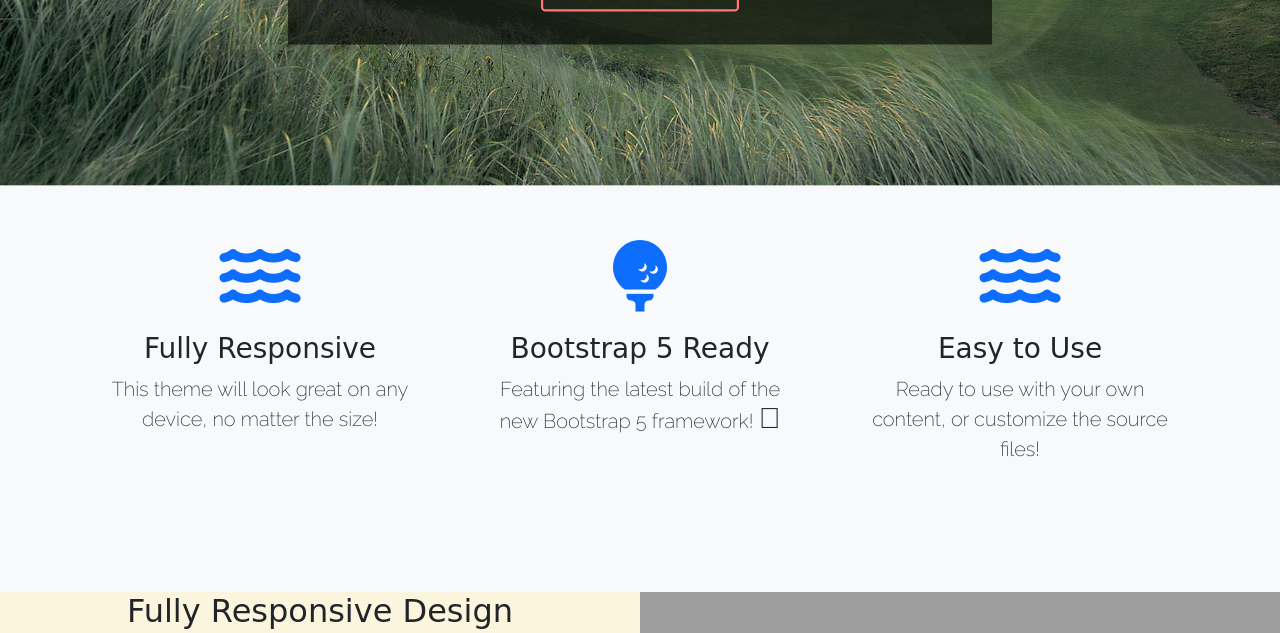
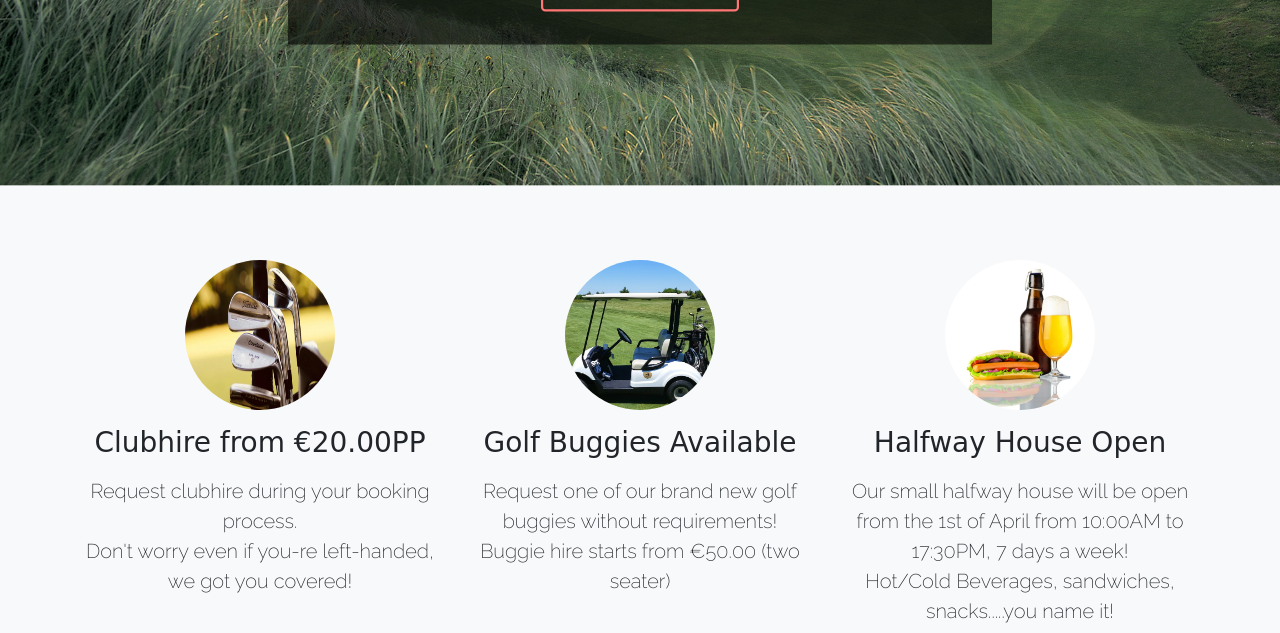
Before and after one commit to AdamPillis/HighDunes, a Django app: page / in a window 1280 px wide. Shown: the part 697-1330 px from the top of the page. Run offline with Django 3.2, Linux system fonts and the light colour scheme; data that the repository does not hold is empty; some web fonts are replaced; grey boxes are pictures that could not be loaded.

Commit message:
Add: style to features icons section and add: three images clubhire etc.

```diff
--- a/static/css/styles.css
+++ b/static/css/styles.css
@@ -104,12 +104,14 @@ hr {
 }
 .features-icons .features-icons-item {
   max-width: 20rem;
+  align-items: center;
+  justify-content: center;
 }
-.features-icons .features-icons-item .features-icons-icon {
-  height: 7rem;
-}
-.features-icons .features-icons-item .features-icons-icon i {
-  font-size: 4.5rem;
+.features-icons .features-icons-item .features-icons-icon img {
+  height: 150px;
+  width: 150px;
+  border-radius: 50%;
+  margin-top: 5vh;
 }
 /* review section */
 .review-link {
--- a/templates/index.html
+++ b/templates/index.html
@@ -24,24 +24,43 @@
         <div class="row">
             <div class="col-lg-4">
                 <div class="features-icons-item mx-auto mb-5 mb-lg-0 mb-lg-3">
-                    <div class="features-icons-icon d-flex"><i class="fas fa-water m-auto text-primary"></i></div>
-                    <h3>Fully Responsive</h3>
-                    <p class="lead mb-0">This theme will look great on any device, no matter the size!</p>
+                    <div class="features-icons-icon">
+                        <img src="/static/images/golf-club-hire.webp" alt="Clubhire available">
+                    </div>
                 </div>
+                <h3>Clubhire from €20.00PP</h3>
+                <p class="lead mb-3 mt-3">
+                    Request clubhire during your booking process.
+                    <br>
+                    Don't worry even if you-re left-handed, we got you covered!
+                </p>
             </div>
+
             <div class="col-lg-4">
                 <div class="features-icons-item mx-auto mb-5 mb-lg-0 mb-lg-3">
-                    <div class="features-icons-icon d-flex"><i class="fas fa-golf-ball m-auto text-primary"></i></div>
-                    <h3>Bootstrap 5 Ready</h3>
-                    <p class="lead mb-0">Featuring the latest build of the new Bootstrap 5 framework! <i class="fal fa-water"></i></p>
+                    <div class="features-icons-icon">
+                        <img src="/static/images/golf-buggie.jpg" alt="Golf Buggies available">
+                    </div>
                 </div>
+                <h3>Golf Buggies Available</h3>
+                <p class="lead mb-3 mt-3">
+                    Request one of our brand new golf buggies without requirements!
+                    <br>
+                    Buggie hire starts from €50.00 (two seater)
+                </p>
             </div>
+
             <div class="col-lg-4">
-                <div class="features-icons-item mx-auto mb-0 mb-lg-3">
-                    <div class="features-icons-icon d-flex"><i class="fas fa-water m-auto text-primary"></i></div>
-                    <h3>Easy to Use</h3>
-                    <p class="lead mb-0">Ready to use with your own content, or customize the source files!</p>
+                <div class="features-icons-item mx-auto mb-5 mb-lg-0 mb-lg-3">
+                    <div class="features-icons-icon">
+                        <img src="/static/images/halfway-house-img.jpg" alt="Halfway House available">
+                    </div>
                 </div>
+                <h3>Halfway House Open</h3>
+                <p class="lead mt-3">
+                    Our small halfway house will be open from the 1st of April from 10:00AM to 17:30PM, 7 days a week!
+                    <br>
+                    Hot/Cold Beverages, sandwiches, snacks.....you name it!
             </div>
         </div>
     </div>
```
Also changed, not shown: static/images/golf-buggie.jpg (added), static/images/golf-club-hire.webp (added), static/images/halfway-house-img.jpg (added).
